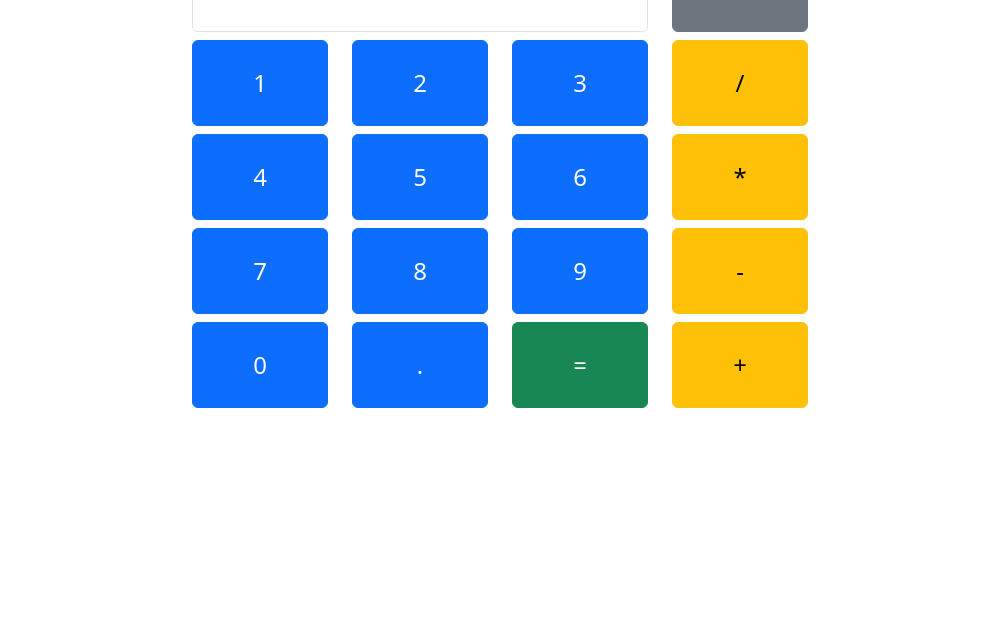
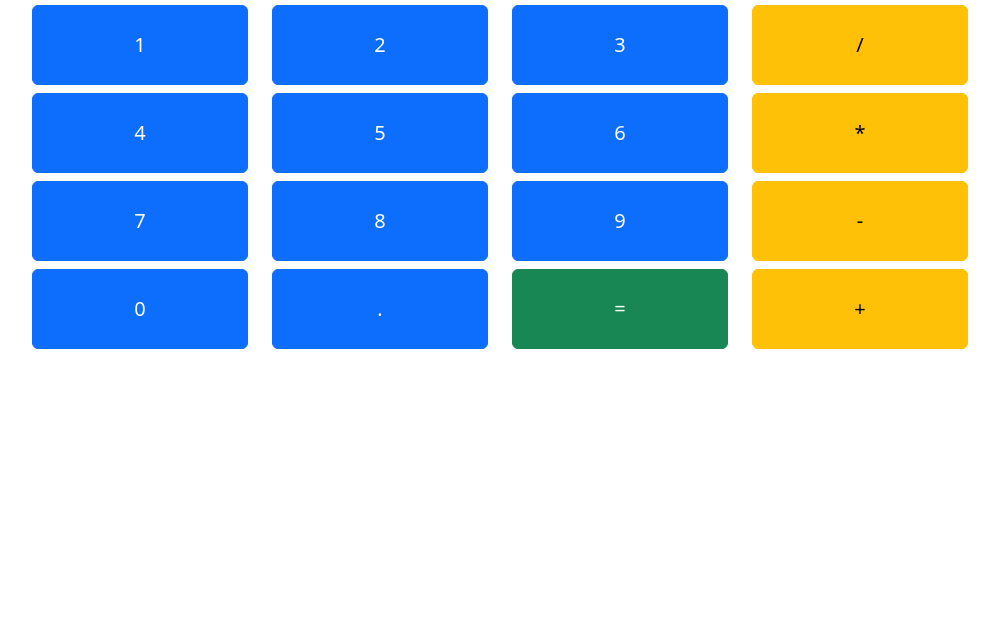
Before and after one commit to sareldery/newprotfolio, a plain HTML site: page protfolio/calculator/index.html in a window 1280 px wide. Shown: the part 158-800 px from the top of the page, without its empty margins (140-1139 px from the left). Drawn offline with nearby package versions, Linux system fonts and the light colour scheme.

Commit message:
calculatorFixed

```diff
--- a/css/style.css
+++ b/css/style.css
@@ -778,4 +778,5 @@ h3.hello span {
         max-width: 100%;
     }
 
+
 }
--- a/protfolio/calculator/index.html
+++ b/protfolio/calculator/index.html
@@ -10,108 +10,109 @@
 </head>
 
 <body>
-    <div class="container w-50">
-        <h1 class="display-1 text-center">CALCULATOR</h1>
+    <div class="container w-75 w-md-50">
+        <h1 class="display-4 text-center">CALCULATOR</h1>
         <div class="row">
-            <div class="col-sm-9">
-                <input type="text" class="form-control h-100 fs-4" id="result" />
+            <div class="col-9">
+                <input type="text" class="form-control h-100 fs-5" id="result" />
             </div>
-            <div class="col-sm-3">
-                <button onclick="clearInput()" class="btn btn-secondary w-100 p-4 fs-4">
+            <div class="col-3">
+                <button onclick="clearInput()" class="btn btn-secondary w-100 p-3 p-md-4 fs-5">
                     c
                 </button>
             </div>
         </div>
         <div class="row mt-2">
-            <div class="col-sm-3">
-                <button class="btn btn-primary w-100 p-4 fs-4" onclick="addChar('1')">
+            <div class="col-3">
+                <button class="btn btn-primary w-100 p-3 p-md-4 fs-5" onclick="addChar('1')">
                     1
                 </button>
             </div>
-            <div class="col-sm-3">
-                <button class="btn btn-primary w-100 p-4 fs-4" onclick="addChar('2')">
+            <div class="col-3">
+                <button class="btn btn-primary w-100 p-3 p-md-4 fs-5" onclick="addChar('2')">
                     2
                 </button>
             </div>
-            <div class="col-sm-3">
-                <button class="btn btn-primary w-100 p-4 fs-4" onclick="addChar('3')">
+            <div class="col-3">
+                <button class="btn btn-primary w-100 p-3 p-md-4 fs-5" onclick="addChar('3')">
                     3
                 </button>
             </div>
-            <div class="col-sm-3">
-                <button class="btn btn-warning w-100 p-4 fs-4" onclick="addChar('/')">
+            <div class="col-3">
+                <button class="btn btn-warning w-100 p-3 p-md-4 fs-5" onclick="addChar('/')">
                     /
                 </button>
             </div>
         </div>
         <div class="row mt-2">
-            <div class="col-sm-3">
-                <button class="btn btn-primary w-100 p-4 fs-4" onclick="addChar('4')">
+            <div class="col-3">
+                <button class="btn btn-primary w-100 p-3 p-md-4 fs-5" onclick="addChar('4')">
                     4
                 </button>
             </div>
-            <div class="col-sm-3">
-                <button class="btn btn-primary w-100 p-4 fs-4" onclick="addChar('5')">
+            <div class="col-3">
+                <button class="btn btn-primary w-100 p-3 p-md-4 fs-5" onclick="addChar('5')">
                     5
                 </button>
             </div>
-            <div class="col-sm-3">
-                <button class="btn btn-primary w-100 p-4 fs-4" onclick="addChar('6')">
+            <div class="col-3">
+                <button class="btn btn-primary w-100 p-3 p-md-4 fs-5" onclick="addChar('6')">
                     6
                 </button>
             </div>
-            <div class="col-sm-3">
-                <button class="btn btn-warning w-100 p-4 fs-4" onclick="addChar('*')">
+            <div class="col-3">
+                <button class="btn btn-warning w-100 p-3 p-md-4 fs-5" onclick="addChar('*')">
                     *
                 </button>
             </div>
         </div>
         <div class="row mt-2">
-            <div class="col-sm-3">
-                <button class="btn btn-primary w-100 p-4 fs-4" onclick="addChar('7')">
+            <div class="col-3">
+                <button class="btn btn-primary w-100 p-3 p-md-4 fs-5" onclick="addChar('7')">
                     7
                 </button>
             </div>
-            <div class="col-sm-3">
-                <button class="btn btn-primary w-100 p-4 fs-4" onclick="addChar('8')">
+            <div class="col-3">
+                <button class="btn btn-primary w-100 p-3 p-md-4 fs-5" onclick="addChar('8')">
                     8
                 </button>
             </div>
-            <div class="col-sm-3">
-                <button class="btn btn-primary w-100 p-4 fs-4" onclick="addChar('9')">
+            <div class="col-3">
+                <button class="btn btn-primary w-100 p-3 p-md-4 fs-5" onclick="addChar('9')">
                     9
                 </button>
             </div>
-            <div class="col-sm-3">
-                <button class="btn btn-warning w-100 p-4 fs-4" onclick="addChar('-')">
+            <div class="col-3">
+                <button class="btn btn-warning w-100 p-3 p-md-4 fs-5" onclick="addChar('-')">
                     -
                 </button>
             </div>
         </div>
         <div class="row mt-2">
-            <div class="col-sm-3">
-                <button class="btn btn-primary w-100 p-4 fs-4" onclick="addChar('0')">
+            <div class="col-3">
+                <button class="btn btn-primary w-100 p-3 p-md-4 fs-5" onclick="addChar('0')">
                     0
                 </button>
             </div>
-            <div class="col-sm-3">
-                <button class="btn btn-primary w-100 p-4 fs-4" onclick="addChar('.')">
+            <div class="col-3">
+                <button class="btn btn-primary w-100 p-3 p-md-4 fs-5" onclick="addChar('.')">
                     .
                 </button>
             </div>
-            <div class="col-sm-3">
-                <button class="btn btn-success w-100 p-4 fs-4" onclick="showResult()">
+            <div class="col-3">
+                <button class="btn btn-success w-100 p-3 p-md-4 fs-5" onclick="showResult()">
                     =
                 </button>
             </div>
-            <div class="col-sm-3">
-                <button class="btn btn-warning w-100 p-4 fs-4" onclick="addChar('+')">
+            <div class="col-3">
+                <button class="btn btn-warning w-100 p-3 p-md-4 fs-5" onclick="addChar('+')">
                     +
                 </button>
             </div>
         </div>
     </div>
-    <script src="/calculator/script.js"></script>
+
+    <script src="script.js"></script>
 </body>
 
 </html>
```
Also changed, not shown: index.html (+1 -2 lines).
